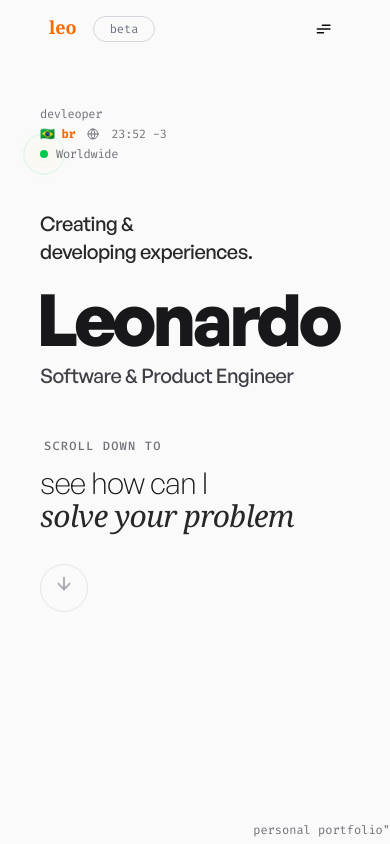
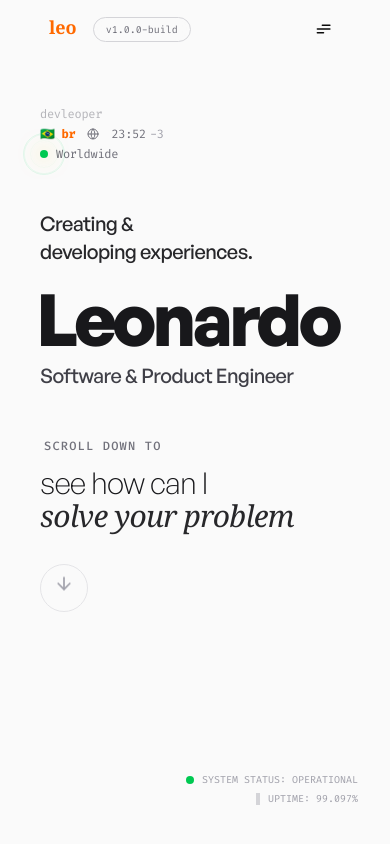
Before and after one commit to gusmaooleo/portfolio, a Next.js app: page / in a window 390 px wide. Shown: the top 844 px of the page. Built offline with nearby package versions, Linux system fonts and the light colour scheme.

Commit message:
chore: add 'system status'; fix the language selector position on mobile devices

```diff
--- a/components/sections/Hero.tsx
+++ b/components/sections/Hero.tsx
@@ -1,38 +1,20 @@
 "use client";
 
 import React from "react";
-import { ArrowDown, Globe } from "lucide-react";
+import { ArrowDown } from "lucide-react";
 import HeroAnimation from "@/components/sections/hero/HeroAnimation";
-import DotPulse from "./hero/DotPulse";
+import DynamicClock from "./hero/DynamicClock";
+import { SystemStatus } from "./hero/SystemStatus";
+import { CursorFollower } from "../ui/cursor-follower";
 import TextScramble from "../ui/text-scramble";
 
 export function Hero() {
   return (
     <section className="relative w-full min-h-[110vh] overflow-hidden bg-zinc-50 dark:bg-zinc-950 text-zinc-900 dark:text-zinc-100 font-sans -mt-16 md:-mt-20 transition-colors duration-500">
+      <CursorFollower />
       <div className="relative w-full min-h-screen flex flex-col md:grid md:grid-cols-2 pt-24 px-6 md:px-12 z-10 transition-colors duration-500">
         <div className="flex flex-col justify-center h-full space-y-12 md:space-y-24 z-20 relative p-4 xl:pl-50">
-          <div className="flex flex-col gap-1 text-xs md:text-sm font-mono text-zinc-500 dark:text-zinc-400 xl:absolute xl:top-20 tracking-tight">
-            <div>devleoper</div>
-            <div className="flex items-center gap-3">
-              <span className="font-bold text-orange-500 dark:text-orange-400">
-                🇧🇷 br
-              </span>
-              <Globe className="w-3 h-3" />
-              <span>
-                {new Date().toLocaleTimeString("pt-BR", {
-                  timeZone: "America/Sao_Paulo",
-                  hour: "2-digit",
-                  minute: "2-digit",
-                  hour12: false,
-                })}{" "}
-                <span className="text-xs">-3</span>
-              </span>
-            </div>
-            <div className="flex items-center gap-2">
-              <DotPulse />
-              Worldwide
-            </div>
-          </div>
+          <DynamicClock />
 
           <div className="space-y-4">
             <h2 className="text-xl md:text-2xl font-medium text-zinc-800 dark:text-zinc-200 tracking-tight">
@@ -73,8 +55,8 @@ export function Hero() {
         </div>
 
         <div className="absolute inset-0 md:relative w-full h-full flex items-end justify-end md:items-center md:justify-center md:pb-0 md:pr-0 z-0 text-zinc-400 dark:text-zinc-600 pointer-events-none md:pointer-events-auto">
-          <div className="xl:absolute xl:top-20 xl:right-50 text-xs font-mono text-zinc-500 dark:text-zinc-500">
-            personal portfolio&quot;
+          <div className="absolute bottom-8 right-8 xl:absolute xl:bottom-30 xl:right-50">
+            <SystemStatus />
           </div>
         </div>
       </div>
--- /dev/null
+++ b/components/sections/hero/DynamicClock.tsx
@@ -0,0 +1,80 @@
+"use client";
+
+import { useState, useEffect } from "react";
+import { Globe } from "lucide-react";
+import { motion, AnimatePresence } from "framer-motion";
+import DotPulse from "./DotPulse";
+
+export default function DynamicClock() {
+  const [time, setTime] = useState("");
+  const [isGlitching, setIsGlitching] = useState(false);
+
+  useEffect(() => {
+    const updateTime = () => {
+      const now = new Date();
+      const timeString = now.toLocaleTimeString("pt-BR", {
+        timeZone: "America/Sao_Paulo",
+        hour: "2-digit",
+        minute: "2-digit",
+        hour12: false,
+      });
+
+      setTime((prev) => {
+        if (prev !== timeString && prev !== "") {
+          setIsGlitching(true);
+          setTimeout(() => setIsGlitching(false), 300);
+        }
+        return timeString;
+      });
+    };
+
+    updateTime();
+    const interval = setInterval(updateTime, 1000);
+    return () => clearInterval(interval);
+  }, []);
+
+  const [mounted, setMounted] = useState(false);
+  useEffect(() => setMounted(true), []);
+
+  if (!mounted)
+    return (
+      <div className="flex flex-col gap-1 text-xs md:text-sm font-mono text-zinc-500 dark:text-zinc-400 xl:absolute xl:top-20 tracking-tight opacity-0">
+        Loading...
+      </div>
+    );
+
+  return (
+    <div className="flex flex-col gap-1 text-xs md:text-sm font-mono text-zinc-500 dark:text-zinc-400 xl:absolute xl:top-20 tracking-tight">
+      <div className="opacity-50">devleoper</div>
+      <div className="flex items-center gap-3">
+        <span className="font-bold text-orange-500 dark:text-orange-400">
+          🇧🇷 br
+        </span>
+        <Globe className="w-3 h-3" />
+        <div className="relative flex items-center">
+          <AnimatePresence mode="wait">
+            {isGlitching ? (
+              <motion.span
+                key="glitch"
+                initial={{ opacity: 0.5, x: -1 }}
+                animate={{ opacity: 1, x: 1 }}
+                exit={{ opacity: 0.5, x: 0 }}
+                transition={{ duration: 0.05, repeat: 3 }}
+                className="text-orange-500 dark:text-orange-400"
+              >
+                {time}
+              </motion.span>
+            ) : (
+              <span className="tabular-nums">{time}</span>
+            )}
+          </AnimatePresence>
+          <span className="text-xs ml-1 text-zinc-400">-3</span>
+        </div>
+      </div>
+      <div className="flex items-center gap-2">
+        <DotPulse />
+        Worldwide
+      </div>
+    </div>
+  );
+}
--- /dev/null
+++ b/components/sections/hero/SystemStatus.tsx
@@ -0,0 +1,40 @@
+"use client";
+
+import { motion } from "framer-motion";
+import { useEffect, useState } from "react";
+
+export function SystemStatus() {
+  const [uptime, setUptime] = useState(99.9);
+
+  useEffect(() => {
+    const interval = setInterval(() => {
+      const randomDecimal = Math.floor(Math.random() * 10) + 90;
+      setUptime(99 + randomDecimal / 1000);
+    }, 5000);
+
+    return () => clearInterval(interval);
+  }, []);
+
+  return (
+    <div className="flex flex-col items-end gap-1 font-mono text-[10px] text-zinc-400 dark:text-zinc-500">
+      <div className="flex items-center gap-2">
+        <span className="relative flex h-2 w-2">
+          <span className="animate-ping absolute inline-flex h-full w-full rounded-full bg-green-400 opacity-75"></span>
+          <span className="relative inline-flex rounded-full h-2 w-2 bg-green-500"></span>
+        </span>
+        <span>SYSTEM STATUS: OPERATIONAL</span>
+      </div>
+      <div className="flex items-center gap-2">
+        <span className="w-1 h-3 bg-zinc-300 dark:bg-zinc-700" />
+        <motion.span
+          key={uptime}
+          initial={{ opacity: 0.5 }}
+          animate={{ opacity: 1 }}
+          transition={{ duration: 0.5 }}
+        >
+          UPTIME: {uptime.toFixed(3)}%
+        </motion.span>
+      </div>
+    </div>
+  );
+}
--- /dev/null
+++ b/components/ui/cursor-follower.tsx
@@ -0,0 +1,32 @@
+"use client";
+
+import { motion, useMotionValue, useSpring } from "framer-motion";
+import { useEffect } from "react";
+
+export function CursorFollower() {
+  const mouseX = useMotionValue(0);
+  const mouseY = useMotionValue(0);
+
+  const springConfig = { damping: 25, stiffness: 300 };
+  const x = useSpring(mouseX, springConfig);
+  const y = useSpring(mouseY, springConfig);
+
+  useEffect(() => {
+    const moveCursor = (e: MouseEvent) => {
+      mouseX.set(e.clientX - 16);
+      mouseY.set(e.clientY - 16);
+    };
+
+    window.addEventListener("mousemove", moveCursor);
+    return () => window.removeEventListener("mousemove", moveCursor);
+  }, [mouseX, mouseY]);
+
+  return (
+    <motion.div
+      className="fixed top-0 left-0 w-4 h-4 pointer-events-none z-50 hidden md:block mix-blend-difference"
+      style={{ x, y }}
+    >
+      <div className="w-full h-full rounded-full bg-white blur-[2px] opacity-40" />
+    </motion.div>
+  );
+}
--- a/components/ui/header-2.tsx
+++ b/components/ui/header-2.tsx
@@ -10,6 +10,7 @@ import { useActiveSection } from "./use-active-section";
 import { LanguageSelectorDropdown } from "./language-selector-dropdown";
 import { useTheme } from "next-themes";
 import { Sun, Moon } from "lucide-react";
+import { VersionTag } from "./version-tag";
 
 export function Header() {
   const [open, setOpen] = React.useState(false);
@@ -90,11 +91,7 @@ export function Header() {
           <span className="font-serif font-bold text-lg text-orange-500 mb-1">
             leo
           </span>
-          <div className="border border-gray-300 dark:border-gray-700 rounded-full px-4 py-1">
-            <p className="font-mono text-xs text-gray-500 dark:text-gray-400">
-              beta
-            </p>
-          </div>
+          <VersionTag />
         </div>
 
         {/* Desktop Navigation */}
--- a/components/ui/language-selector-dropdown.tsx
+++ b/components/ui/language-selector-dropdown.tsx
@@ -50,7 +50,11 @@ export const LanguageSelectorDropdown = () => {
       {open && (
         <div
           className={cn(
-            "absolute right-0 mt-2 w-48 rounded-xl overflow-hidden",
+            "absolute w-48 rounded-xl overflow-hidden",
+            // Mobile: Up and Right (aligned-left)
+            "bottom-full mb-2 left-0 origin-bottom-left",
+            // Desktop: Down and Left (aligned-right)
+            "md:top-full md:mt-2 md:right-0 md:left-auto md:bottom-auto md:mb-0 md:origin-top-right",
             "bg-white/90 dark:bg-neutral-900/95 backdrop-blur-xl",
             "shadow-lg border border-gray-200 dark:border-neutral-700",
             "animate-fade-in",
--- /dev/null
+++ b/components/ui/version-tag.tsx
@@ -0,0 +1,40 @@
+"use client";
+
+import { motion } from "framer-motion";
+import { useState } from "react";
+
+export function VersionTag() {
+  const [isHovered, setIsHovered] = useState(false);
+
+  return (
+    <motion.div
+      className="relative flex items-center justify-center border border-zinc-300 dark:border-zinc-700 rounded-full px-3 py-1 cursor-help overflow-hidden bg-zinc-50/50 dark:bg-zinc-900/50 backdrop-blur-sm"
+      onHoverStart={() => setIsHovered(true)}
+      onHoverEnd={() => setIsHovered(false)}
+      layout
+    >
+      <motion.span
+        className="font-mono text-[10px] md:text-xs text-zinc-500 dark:text-zinc-400 whitespace-nowrap"
+        animate={{
+          y: isHovered ? -20 : 0,
+          opacity: isHovered ? 0 : 1,
+        }}
+        transition={{ duration: 0.2 }}
+      >
+        v1.0.0-build
+      </motion.span>
+
+      <motion.span
+        className="absolute font-mono text-[10px] text-orange-500 dark:text-orange-400 whitespace-nowrap"
+        initial={{ y: 20, opacity: 0 }}
+        animate={{
+          y: isHovered ? 0 : 20,
+          opacity: isHovered ? 1 : 0,
+        }}
+        transition={{ duration: 0.2 }}
+      >
+        deployed: 2h ago
+      </motion.span>
+    </motion.div>
+  );
+}
```
